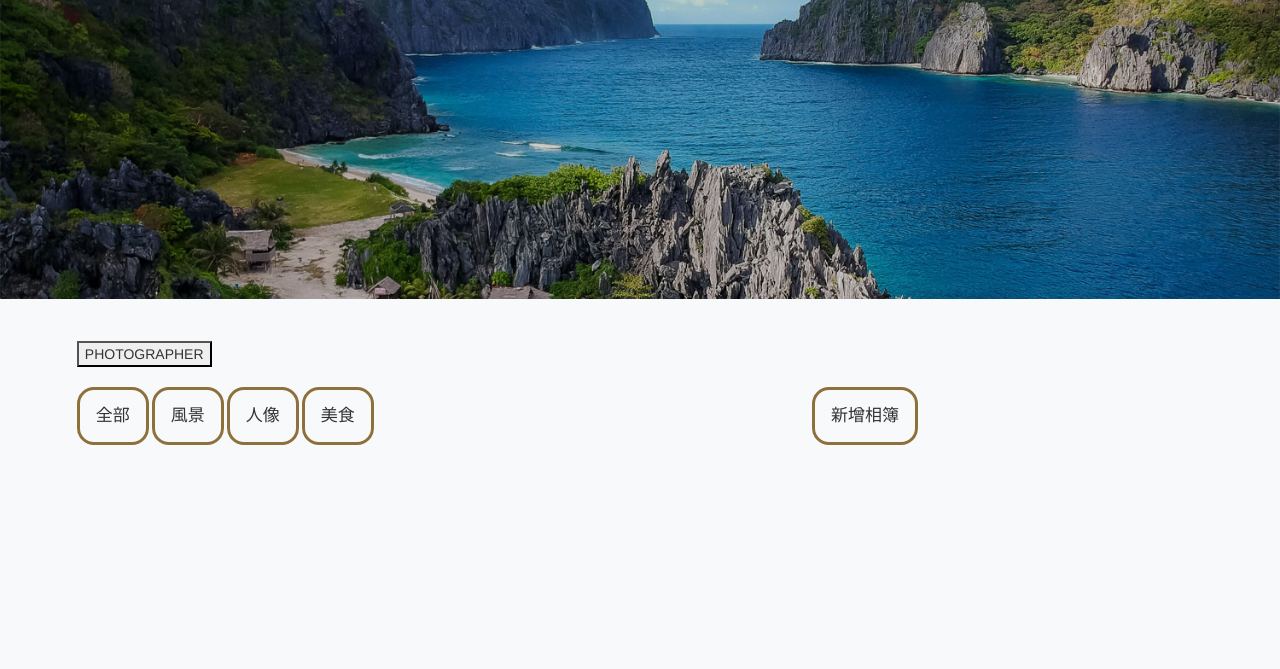
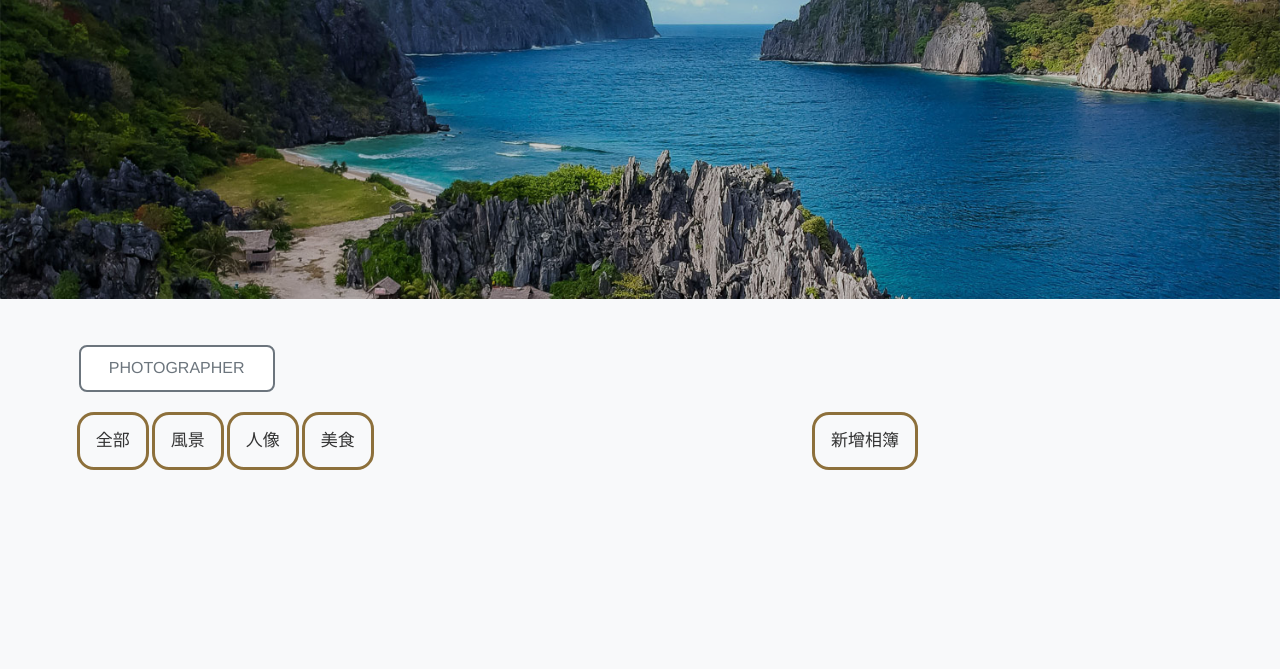
Before and after one commit to QQLYN/Art-Platform, a PHP site: page /collection.html in a window 1280 px wide; the page is wider, and only the part inside the window is pictured. Shown: the part 73-742 px from the top of that part. Before the commit the page ends 518 px from the top of that part, so only its background shows below. Run offline with PHP 8.4, Linux system fonts and the light colour scheme; some libraries are stand-ins or nearby versions; some web fonts are replaced.

Commit message:
Update tabstyle.css

```diff
--- a/deluxe/css/tabstyle.css
+++ b/deluxe/css/tabstyle.css
@@ -45,3 +45,28 @@
   border-radius: 10em;
   color: #8d703b;
 }
+
+.button1 {
+    background-color:#6c757d;
+    color: #6c757d;
+    border: 2px solid white;
+}
+    .button1:hover {
+    background-color: #6c757d;
+    color: white;
+}
+.button {
+    background-color: white;
+    border-color: #6c757d;
+    border-radius: 8px;
+    color: #6c757d;
+    padding: 10px 28px;
+    text-align: center;
+    text-decoration: none;
+    display: inline-block;
+    font-size: 16px;
+    margin: 4px 2px;
+    -webkit-transition-duration: 0.4s;
+    transition-duration: 0.4s;
+    cursor: pointer;
+}
```
